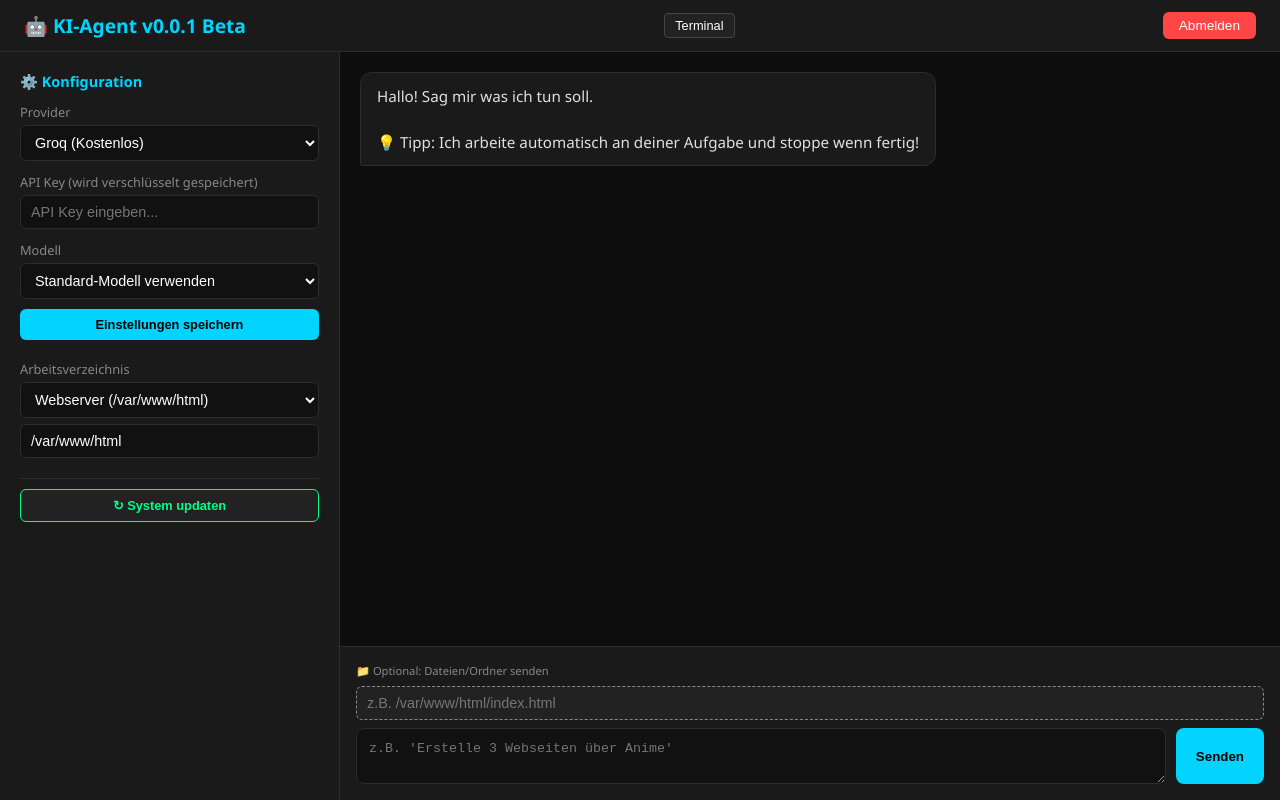
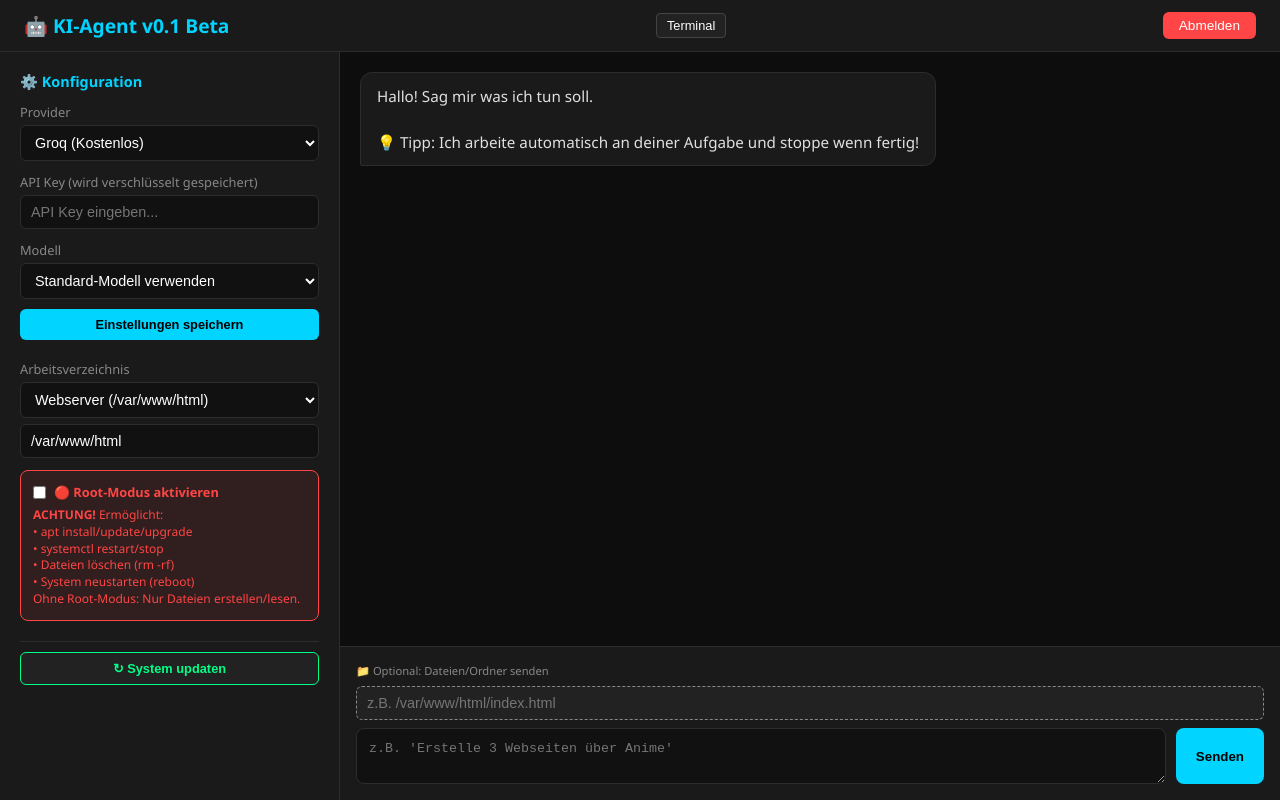
Before and after one commit to cali72mero/ki-agent, a website: page public/index.html in a window 1280 px wide. Drawn offline with Linux system fonts and the light colour scheme; no server answers.

Commit message:
Feature: Root-Modus Checkbox in UI - aktiviert volle System-Kontrolle

```diff
--- a/public/index.html
+++ b/public/index.html
@@ -19,8 +19,11 @@
     label { display: block; font-size: 0.8rem; color: var(--muted); margin: 12px 0 4px; }
     input, select { width: 100%; background: #111; border: 1px solid var(--border); border-radius: 6px; color: #fff; padding: 8px 10px; font-size: 0.9rem; }
 
-    .root-warning { display: none; background: #ff45451a; border: 1px solid var(--red); color: var(--red); padding: 10px; border-radius: 6px; font-size: 0.8rem; margin-top: 8px; line-height: 1.4; }
-    .root-warning strong { display: block; margin-bottom: 4px; }
+    .root-mode-box { background: #ff45451a; border: 1px solid var(--red); padding: 12px; border-radius: 8px; margin-top: 12px; }
+    .root-mode-box label { margin: 0; display: flex; align-items: center; gap: 8px; cursor: pointer; }
+    .root-mode-box input[type="checkbox"] { width: auto; margin: 0; cursor: pointer; }
+    .root-mode-box small { display: block; color: var(--red); font-size: 0.75rem; margin-top: 6px; line-height: 1.4; }
+    .root-mode-box strong { color: var(--red); }
 
     .chat-history { flex: 1; padding: 20px; overflow-y: auto; display: flex; flex-direction: column; gap: 16px; }
     .msg { max-width: 80%; padding: 12px 16px; border-radius: 12px; font-size: 0.95rem; line-height: 1.5; white-space: pre-wrap; }
@@ -46,7 +49,7 @@
 <body>
 
 <header>
-  <h1>&#129302; KI-Agent v0.0.1 Beta</h1>
+  <h1>&#129302; KI-Agent v0.1 Beta</h1>
   <button onclick="toggleConsole()" style="margin-left:auto; background:#222; color:#fff; border:1px solid #444; border-radius:4px; padding:4px 10px; cursor:pointer; font-size:0.8rem; margin-right:10px;">Terminal</button>
   <button class="logout-btn" onclick="logout()">Abmelden</button>
 </header>
@@ -79,15 +82,27 @@
     <button class="save-btn" onclick="saveSettings()">Einstellungen speichern</button>
 
     <label style="margin-top:20px;">Arbeitsverzeichnis</label>
-    <select id="dirPreset" onchange="checkRootWarning()">
+    <select id="dirPreset" onchange="updateDirectory()">
       <option value="/var/www/html">Webserver (/var/www/html)</option>
       <option value="/home">Home-Ordner (/home)</option>
-      <option value="/">⚠️ Root-Zugriff (/)</option>
+      <option value="/root">Root-Ordner (/root)</option>
+      <option value="/">System-Root (/)</option>
     </select>
     <input type="text" id="directory" value="/var/www/html" style="margin-top:6px;">
 
-    <div id="rootWarning" class="root-warning">
-      <strong>ACHTUNG!</strong> Voller Root-Zugriff!
+    <div class="root-mode-box">
+      <label>
+        <input type="checkbox" id="allowRoot" onchange="rootModeChanged()">
+        <strong>🔴 Root-Modus aktivieren</strong>
+      </label>
+      <small>
+        <strong>ACHTUNG!</strong> Ermöglicht:<br>
+        • apt install/update/upgrade<br>
+        • systemctl restart/stop<br>
+        • Dateien löschen (rm -rf)<br>
+        • System neustarten (reboot)<br>
+        Ohne Root-Modus: Nur Dateien erstellen/lesen.
+      </small>
     </div>
 
     <hr style="border:0; border-top:1px solid var(--border); margin: 20px 0 10px 0;">
@@ -120,10 +135,16 @@
   let sessionId = null;
   let ws;
 
-  function checkRootWarning() {
+  function updateDirectory() {
     const v = document.getElementById('dirPreset').value;
     document.getElementById('directory').value = v;
-    document.getElementById('rootWarning').style.display = (v === '/') ? 'block' : 'none';
+  }
+
+  function rootModeChanged() {
+    const checked = document.getElementById('allowRoot').checked;
+    if (checked && !confirm("⚠️ WARNUNG!\n\nRoot-Modus gibt dem Agent VOLLE System-Kontrolle!\n\nEr kann:\n- Programme installieren\n- System neustarten\n- Dateien löschen\n- Services steuern\n\nNur aktivieren wenn du dem Agent vertraust!\n\nFortfahren?")) {
+      document.getElementById('allowRoot').checked = false;
+    }
   }
 
   function toggleConsole() {
@@ -195,7 +216,7 @@
     const loading = document.getElementById('modelLoading');
     const select = document.getElementById('modelSelect');
     loading.style.display = 'inline';
-    select.innerHTML = '<option value="">Lädt...</option>';
+    select.innerHTML = '<option value="">Ädt...</option>';
 
     try {
       const res = await fetch('/api/models', {
@@ -253,11 +274,11 @@
     const directory   = document.getElementById('directory').value.trim();
     const prompt      = document.getElementById('promptInput').value.trim();
     const contextPath = document.getElementById('contextPath').value.trim();
+    const allowRoot   = document.getElementById('allowRoot').checked;
 
     if(!prompt) return;
     if(!apiKey && !sessionId) { alert("⚠️ API Key fehlt!"); return; }
 
-    // WICHTIG: Zeige User-Nachricht SOFORT im Chat an
     addMsg('user', prompt);
 
     document.getElementById('promptInput').value = '';
@@ -266,7 +287,7 @@
     if(!sessionId) {
       const res = await fetch('/api/start', {
         method: 'POST', headers: { 'Content-Type': 'application/json' },
-        body: JSON.stringify({ provider, apiKey, model, directory, prompt, contextPath })
+        body: JSON.stringify({ provider, apiKey, model, directory, prompt, contextPath, allowRoot })
       });
       if(res.status === 401) { alert("Session abgelaufen!"); window.location.href='/'; return; }
       const data = await res.json();
```
